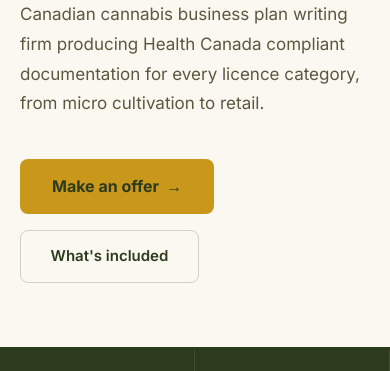
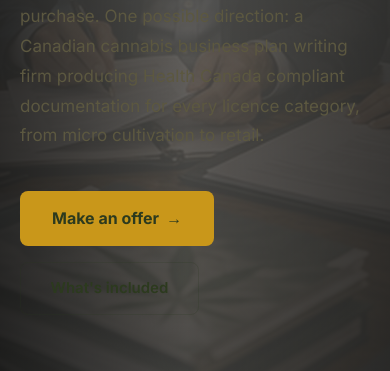
Before and after one commit to JoshuaFrancis/potbusinessplans-com, a plain HTML site: page index.html in a window 390 px wide. Shown: the part 663-1034 px from the top of the page. Drawn offline with Linux system fonts and the light colour scheme.

Commit message:
Codex updates: content, styles, assets
Co-Authored-By: Claude Sonnet 4.6 <noreply@anthropic.com>

```diff
--- a/index.html
+++ b/index.html
@@ -56,7 +56,6 @@
       },
       "contactPoint": {
         "@type": "ContactPoint",
-        "email": "owner@potbusinessplans.com",
         "contactType": "sales"
       }
     },
@@ -69,7 +68,7 @@
           "name": "Is potbusinessplans.com available for purchase?",
           "acceptedAnswer": {
             "@type": "Answer",
-            "text": "potbusinessplans.com is currently available for purchase. Send an enquiry directly to owner@potbusinessplans.com. Brokers are welcome and confidentiality is assumed."
+            "text": "potbusinessplans.com is currently available for purchase. Use the contact form to send an enquiry. Brokers are welcome and confidentiality is assumed."
           }
         },
         {
@@ -77,7 +76,7 @@
           "name": "How do I make an offer on potbusinessplans.com?",
           "acceptedAnswer": {
             "@type": "Answer",
-            "text": "Use the contact form on this page or email owner@potbusinessplans.com directly with your offer. The owner reads all enquiries personally and responds to serious offers promptly."
+            "text": "Use the contact form on this page with your offer. The owner reads all enquiries personally and responds to serious offers promptly."
           }
         },
         {
@@ -120,6 +119,7 @@
 <main id="top">
 
 <section class="hero" aria-label="POTBUSINESSPLANS.COM">
+  <div class="hero__image" aria-hidden="true"><img src="assets/hero.jpg" alt="" /></div>
   <div class="hero__inner">
     <div class="hero__left">      <div class="hero__stats">
         <div class="hero__stat">
@@ -140,7 +140,7 @@
       <h1 class="hero__hed">The cannabis business plan that <em>opens the door.</em></h1>
       <p class="hero__sub"><strong>POTBUSINESSPLANS.COM</strong> is available for purchase. One possible direction: a Canadian cannabis business plan writing firm producing Health Canada compliant documentation for every licence category, from micro cultivation to retail.</p>
       <div class="hero__cta">
-        <a class="btn-gold btn-primary btn-primary--lg" href="mailto:owner@potbusinessplans.com?subject=Offer%20on%20POTBUSINESSPLANS.COM">Make an offer <span aria-hidden="true">→</span></a>
+        <a class="btn-gold btn-primary btn-primary--lg" href="#acquire">Make an offer <span aria-hidden="true">→</span></a>
         <a class="btn-outline" href="#plan">What's included</a>
       </div>
     </div>
@@ -237,15 +237,14 @@
     <p class="acquire__eyebrow"><span class="acquire__eyebrow-dot" aria-hidden="true"></span>The asset is the address</p>
     <h2 class="acquire__title">Purchase <em>POTBUSINESSPLANS.COM</em>.</h2>
     <p class="acquire__lede">Send a note. Offers, partnerships, and serious enquiries are read by the owner directly. Brokers welcome. Confidentiality assumed.</p>
-    <form class="acquire-form" action="mailto:owner@potbusinessplans.com" method="post" enctype="text/plain">
+    <form class="acquire-form" action="#" method="post" enctype="text/plain">
       <div class="acquire-form__row">
         <label class="field"><span class="field__label">Name</span><input type="text" name="name" required autocomplete="name" /></label>
-        <label class="field"><span class="field__label">Email</span><input type="email" name="email" required autocomplete="email" placeholder="you@company.com" /></label>
+        <label class="field"><span class="field__label">Reply contact</span><input type="email" name="email" required autocomplete="email" placeholder="Where should we reply?" /></label>
       </div>
       <label class="field"><span class="field__label">Offer or message</span><textarea name="message" rows="3" placeholder="A few lines is plenty."></textarea></label>
       <div class="acquire-form__actions">
         <button class="btn-primary btn-primary--lg btn-gold" type="submit">Send enquiry <span aria-hidden="true">→</span></button>
-        <p class="acquire-form__alt">Or write to <a href="mailto:owner@potbusinessplans.com">owner@potbusinessplans.com</a></p>
       </div>
     </form>
   </div>
@@ -257,11 +256,11 @@
     <div class="faq__list">
       <div class="faq__item">
         <h3 class="faq__q">Is potbusinessplans.com available for purchase?</h3>
-        <p class="faq__a">potbusinessplans.com is currently available for purchase. Send an enquiry directly to owner@potbusinessplans.com. Brokers are welcome and confidentiality is assumed on all enquiries.</p>
+        <p class="faq__a">potbusinessplans.com is currently available for purchase. Use the contact form to send an enquiry. Brokers are welcome and confidentiality is assumed on all enquiries.</p>
       </div>
       <div class="faq__item">
         <h3 class="faq__q">How do I make an offer on potbusinessplans.com?</h3>
-        <p class="faq__a">Use the contact form above or email owner@potbusinessplans.com directly with your offer or message. The owner reads all enquiries personally and responds to serious offers promptly.</p>
+        <p class="faq__a">Use the contact form on this page with your offer or message. The owner reads all enquiries personally and responds to serious offers promptly.</p>
       </div>
       <div class="faq__item">
         <h3 class="faq__q">Who is selling potbusinessplans.com?</h3>
--- a/styles.css
+++ b/styles.css
@@ -153,3 +153,106 @@ a { color: inherit; text-decoration: none; }
 .faq__item { padding: 1.5rem 0; border-bottom: 1px solid var(--rule); }
 .faq__q { font-family: var(--ff-serif); font-size: 1.05rem; font-weight: 700; color: var(--white); margin-bottom: .5rem; }
 .faq__a { font-size: .9rem; line-height: 1.75; color: var(--ash); }
+
+/* --- Mobile overflow hardening --- */
+html,
+body {
+  max-width: 100%;
+  overflow-x: clip;
+}
+
+body {
+  overscroll-behavior-x: none;
+}
+
+img,
+svg,
+video,
+canvas {
+  max-width: 100%;
+  height: auto;
+}
+
+main,
+section,
+header,
+footer,
+nav,
+form,
+fieldset,
+[class*="__inner"],
+[class*="__grid"],
+[class*="__row"],
+[class*="__cols"],
+[class*="__card"],
+[class*="__item"] {
+  min-width: 0;
+}
+
+input,
+textarea,
+select,
+button {
+  max-width: 100%;
+  min-width: 0;
+}
+
+p,
+h1,
+h2,
+h3,
+h4,
+h5,
+h6,
+a,
+li,
+span {
+  overflow-wrap: anywhere;
+}
+
+@media (max-width: 480px) {
+  .btn,
+  .btn-primary,
+  .btn-ghost,
+  [class*="btn"],
+  [class*="button"] {
+    max-width: 100%;
+    white-space: normal;
+  }
+}
+
+/* --- Hero image layer --- */
+.hero {
+  position: relative;
+  isolation: isolate;
+}
+
+.hero__image {
+  position: absolute;
+  inset: 0;
+  z-index: 0;
+  overflow: hidden;
+  pointer-events: none;
+}
+
+.hero__image img {
+  width: 100%;
+  height: 100%;
+  object-fit: cover;
+  opacity: .28;
+  filter: saturate(.95) contrast(1.04);
+}
+
+.hero__image::after {
+  content: "";
+  position: absolute;
+  inset: 0;
+  background:
+    linear-gradient(90deg, rgba(0,0,0,.62), rgba(0,0,0,.22) 48%, rgba(0,0,0,.5)),
+    linear-gradient(180deg, rgba(0,0,0,.3), rgba(0,0,0,.58));
+}
+
+.hero > :not(.hero__image) {
+  position: relative;
+  z-index: 1;
+}
```
Also changed, not shown: assets/hero.jpg (added).
